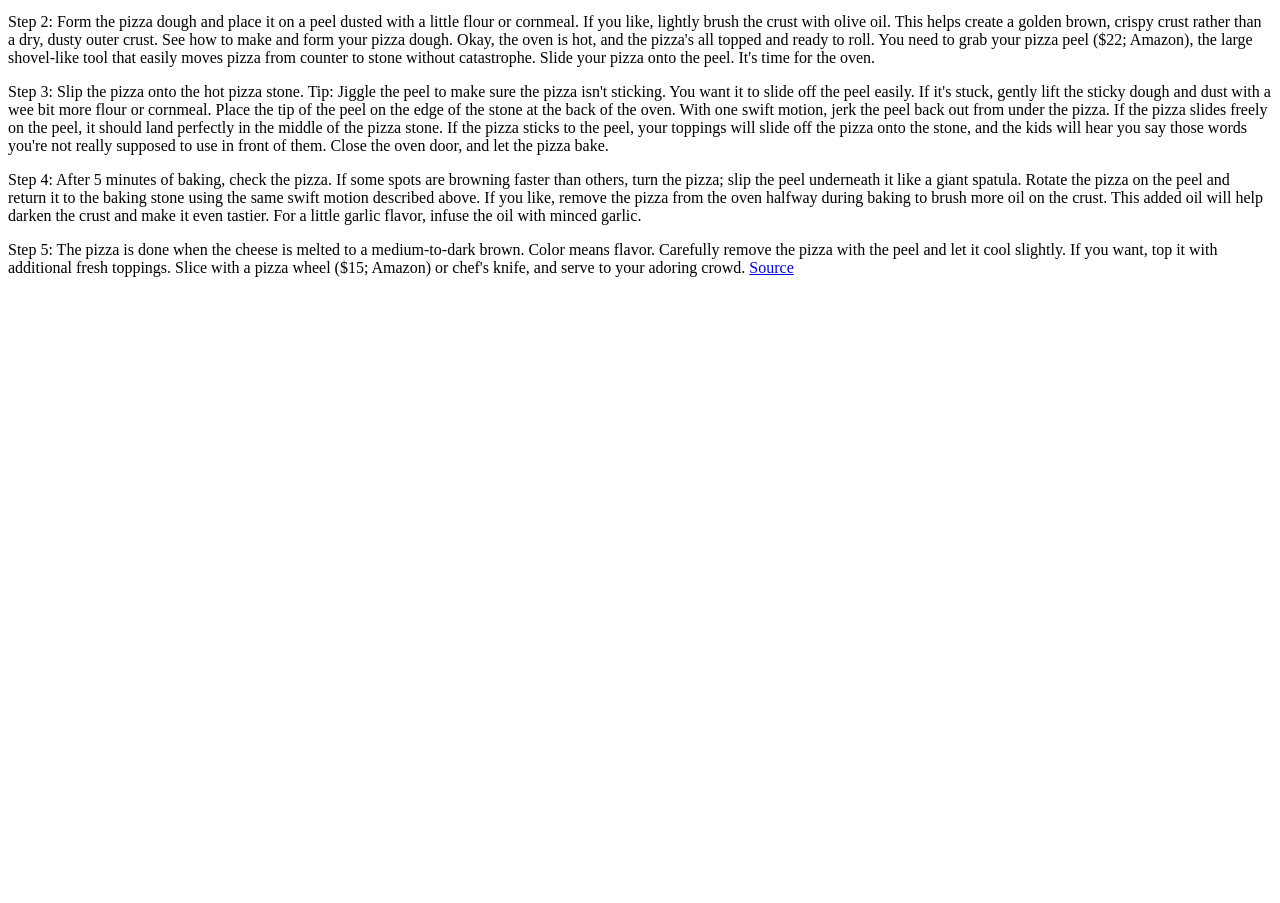
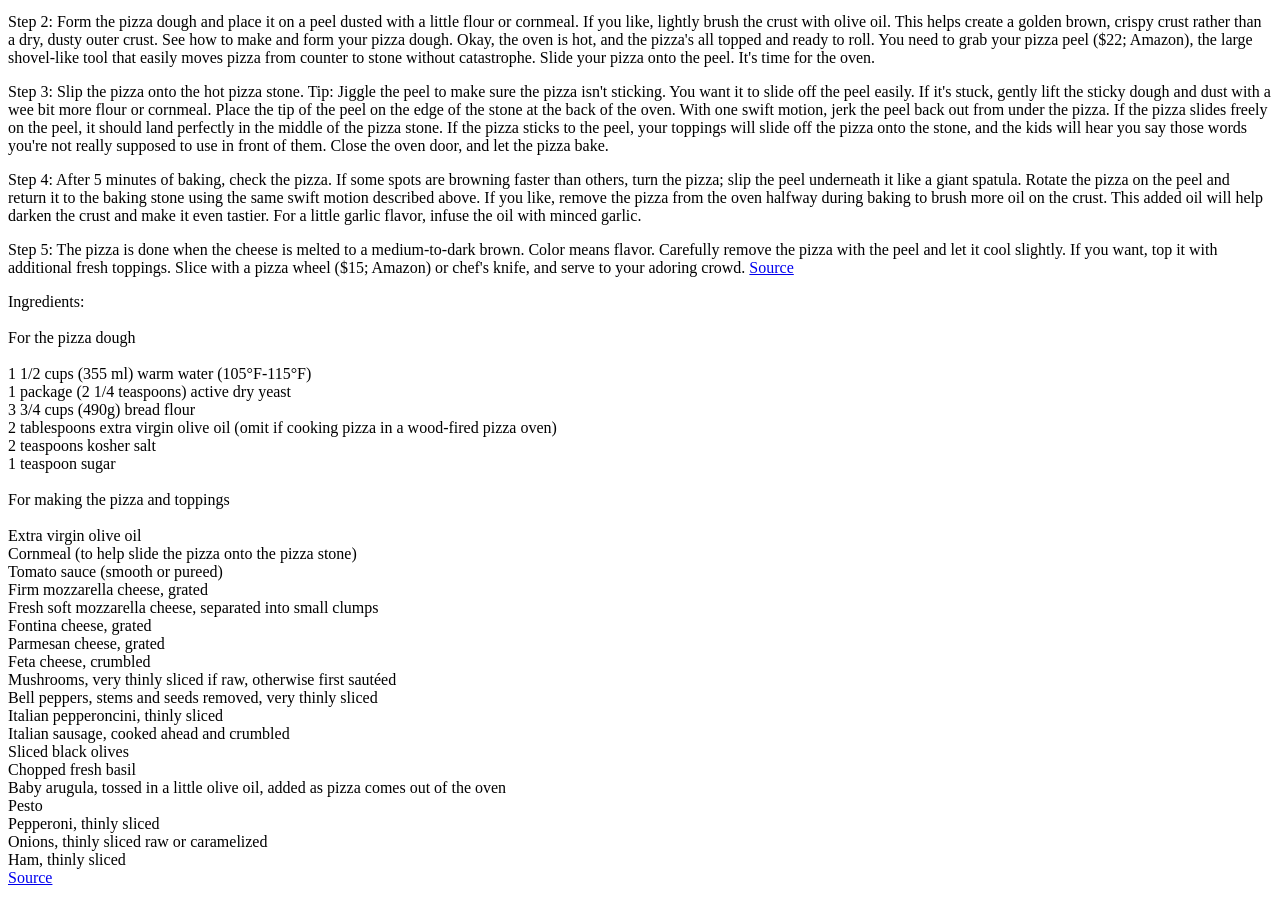
Before and after one commit to JklmG/odin-recipes, a plain HTML site: page recipes/pizza.html in a window 1280 px wide. Shown: the part 529-1432 px from the top of the page. Before the commit the page ends 822 px from the top, so only its background shows below. Drawn offline with Linux system fonts and the light colour scheme.

Commit message:
Add ingredients to each page

```diff
--- a/recipes/pizza.html
+++ b/recipes/pizza.html
@@ -52,6 +52,38 @@
 
 
         <a href="https://www.allrecipes.com/article/topping-and-baking-pizza/">Source</a></p>
+    <p>Ingredients:
 
+        <br><br>For the pizza dough
+
+        <br><br>1 1/2 cups (355 ml) warm water (105°F-115°F)
+        <br>1 package (2 1/4 teaspoons) active dry yeast
+        <br>3 3/4 cups (490g) bread flour
+        <br>2 tablespoons extra virgin olive oil (omit if cooking pizza in a wood-fired pizza oven)
+        <br>2 teaspoons kosher salt
+        <br>1 teaspoon sugar
+        <br><br>For making the pizza and toppings
+
+        <br><br>Extra virgin olive oil
+        <br>Cornmeal (to help slide the pizza onto the pizza stone)
+        <br> Tomato sauce (smooth or pureed)
+        <br>Firm mozzarella cheese, grated
+        <br> Fresh soft mozzarella cheese, separated into small clumps
+        <br>Fontina cheese, grated
+        <br>Parmesan cheese, grated
+        <br>Feta cheese, crumbled
+        <br> Mushrooms, very thinly sliced if raw, otherwise first sautéed
+        <br> Bell peppers, stems and seeds removed, very thinly sliced
+        <br> Italian pepperoncini, thinly sliced
+        <br> Italian sausage, cooked ahead and crumbled
+        <br>Sliced black olives
+        <br>Chopped fresh basil
+        <br> Baby arugula, tossed in a little olive oil, added as pizza comes out of the oven
+        <br>Pesto
+        <br>Pepperoni, thinly sliced
+        <br> Onions, thinly sliced raw or caramelized
+        <br>Ham, thinly sliced
+        <br><a href="https://www.simplyrecipes.com/recipes/homemade_pizza/">Source</a>
+        </p>
 </body>
 </html>
```
Also changed, not shown: recipes/curry.html (+32 -0 lines), recipes/friedRice.html (+18 -0 lines), recipes/steak.html (+19 -0 lines).
